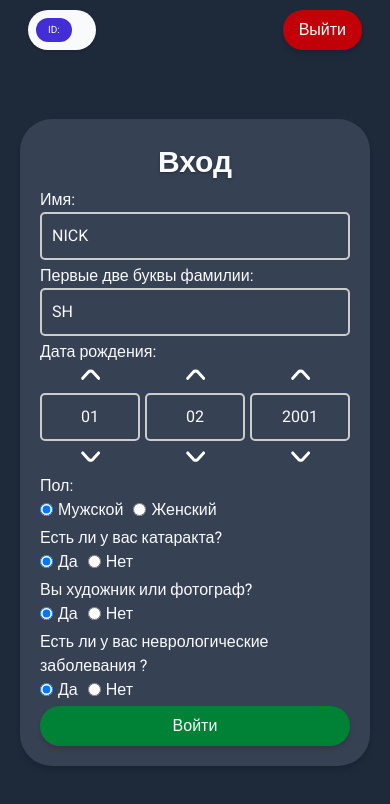
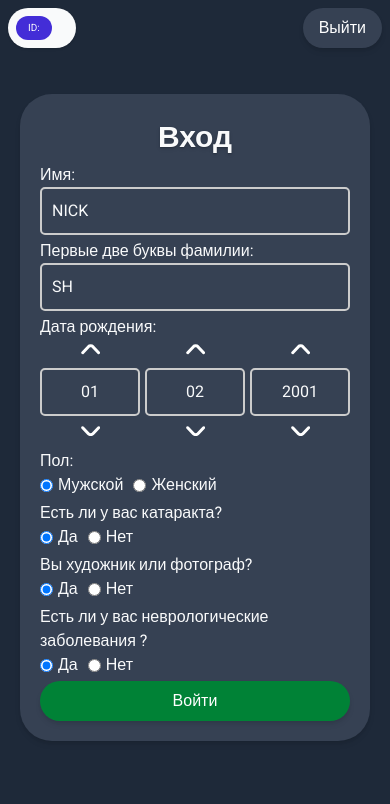
Before and after one commit to multifacs/cogni-test, a SvelteKit app: page / in a window 390 px wide. Shown: the top 804 px of the page. Built offline with nearby package versions, Linux system fonts and the light colour scheme; no server answers; a web font is replaced by a local one.

Commit message:
style: responsive layout

```diff
--- a/src/app.css
+++ b/src/app.css
@@ -19,6 +19,10 @@
 	--camp-green-light: #6ad3c2;
 	--camp-red-dark: #7b1f14;
 	--camp-red-light: #f09286;
+}
+
+* {
+	box-sizing: border-box;
 }
 
 html,
@@ -43,10 +47,6 @@ h1 {
 	text-align: center;
 }
 
-p {
-	text-align: justify;
-}
-
 html,
 body {
 	width: 100%;
@@ -65,7 +65,7 @@ body {
 	justify-content: center;
 	align-items: center;
 
-	margin-top: 20px;
+	margin-top: 0px;
 }
 
 /* Minimum height */
--- a/src/lib/components/ui/Button.svelte
+++ b/src/lib/components/ui/Button.svelte
@@ -3,7 +3,7 @@
 	import type { Snippet } from 'svelte';
 	import type { MouseEventHandler } from 'svelte/elements';
 
-	type ButtonColor = 'red' | 'blue' | 'green';
+	type ButtonColor = 'red' | 'blue' | 'green' | 'gray';
 	type OnclickType = MouseEventHandler<HTMLButtonElement> | null | undefined;
 	type TypeType = 'button' | 'submit' | 'reset' | null | undefined;
 	let {
@@ -57,6 +57,12 @@
 			hover: 'hover:bg-green-800',
 			ring: 'focus:ring-green-600',
 			offset: 'focus:ring-offset-green-300'
+		},
+		gray: {
+			bg: 'bg-gray-700',
+			hover: 'hover:bg-gray-800',
+			ring: 'focus:ring-gray-600',
+			offset: 'focus:ring-offset-gray-300'
 		}
 	};
 </script>
@@ -65,7 +71,8 @@
 	class={`
 	cursor-pointer
 	rounded-full
-	${colorClasses[color].bg}
+	${colorClasses[disabled ? 'gray' : color].bg}
+	touch-none
 	px-4
 	py-2
 	text-center
@@ -75,6 +82,7 @@
 	transition
 	duration-200
 	ease-in
+	select-none
 	${colorClasses[color].hover}
 	focus:ring-2
 	${colorClasses[color].ring}
@@ -89,11 +97,6 @@
 </button>
 
 <style>
-	/* .button {
-		touch-action: manipulation;
-		user-select: none;
-	} */
-
 	.normal {
 		font-size: 16px;
 		padding: 10px 20px;
--- a/src/lib/tests/campimetry/Playground.svelte
+++ b/src/lib/tests/campimetry/Playground.svelte
@@ -119,7 +119,7 @@
 </div>
 <Button color="blue" onclick={changeColor}>Изменить оттенок</Button>
 {#if currentStage == 1}
-	<div class="row">
+	<div class="row flex">
 		{#each silhouettes as s}
 			<button
 				aria-label={`${s} button`}
@@ -138,9 +138,9 @@
 			></button>
 		{/each}
 	</div>
-	<p>Изменяйте оттенок, пока силуэт не станет различимым.</p>
+	<p class="text-center">Изменяйте оттенок, пока силуэт не станет различимым.</p>
 {:else}
-	<p>Изменяйте оттенок, пока силуэт не перестанет быть виден.</p>
+	<p class="text-center">Изменяйте оттенок, пока силуэт не перестанет быть виден.</p>
 	<Button color="blue" onclick={handleAnswer}>Больше не видно</Button>
 {/if}
 
@@ -149,21 +149,18 @@
 		display: flex;
 		justify-content: center;
 		align-items: center;
-		width: 300px;
-		height: 300px;
+		width: 100%;
+		flex-grow: 1;
 		/* background-color: #553131; */
+		margin: 10px 0;
 	}
 
 	.silhouette {
 		width: 100px;
 		height: 100px;
+		scale: 0.8;
 		touch-action: manipulation;
 		user-select: none;
 		cursor: pointer;
 	}
-
-	.row {
-		display: flex;
-		gap: 20px;
-	}
 </style>
--- a/src/lib/tests/math/Playground.svelte
+++ b/src/lib/tests/math/Playground.svelte
@@ -38,7 +38,17 @@
 	{/if}
 </div>
 <div class="grid grid-cols-2 gap-2.5">
-	<Button kind="big" color="green" onclick={() => handleAnswer(true)}>ДА</Button>
-	<Button kind="big" color="red" onclick={() => handleAnswer(false)}>НЕТ</Button>
+	<Button
+		disabled={!gameState.getState().isGameRunning}
+		kind="big"
+		color="green"
+		onclick={() => handleAnswer(true)}>ДА</Button
+	>
+	<Button
+		disabled={!gameState.getState().isGameRunning}
+		kind="big"
+		color="red"
+		onclick={() => handleAnswer(false)}>НЕТ</Button
+	>
 </div>
 <div>Осталось времени: {gameState.getState().timeLeft} сек</div>
--- a/src/lib/tests/math/logic/controller.svelte.ts
+++ b/src/lib/tests/math/logic/controller.svelte.ts
@@ -26,6 +26,7 @@ export class GameState {
 
 	public getState() {
 		return {
+			isGameRunning: this.isGameRunning,
 			currentLeft: this.currentLeft,
 			currentSign: this.currentSign,
 			currentRight: this.currentRight,
--- a/src/lib/tests/swallow/Playground.svelte
+++ b/src/lib/tests/swallow/Playground.svelte
@@ -59,7 +59,7 @@
 	}
 </script>
 
-<div class="top-bar">
+<div class="top-bar flex justify-center items-center">
 	<div class="lives">
 		{#each Array(lives) as _, i}
 			<span class="heart">❤️</span>
@@ -74,50 +74,36 @@
 	<h2>Откуда летит ласточка?</h2>
 {/if}
 
-<div class="bird-wrapper" style="background-color: {currentTask.background};">
+<div
+	class="
+bird-wrapper
+flex
+h-30
+w-30
+items-center
+justify-center
+rounded-full
+"
+	style="background-color: {currentTask.background};"
+>
 	<img
 		src="/tests/swallow.svg"
 		alt="bird"
-		class="bird-img"
+		class="bird-img h-24 w-24 transform"
 		style="transform: {directionToRotation[currentTask.direction]};"
 	/>
 </div>
 
-<div class="controls grid w-48 grid-cols-3 grid-rows-3 gap-2">
+<div class="controls grid w-40 grid-cols-3 grid-rows-2 gap-2">
 	<div></div>
-	<Button color="blue" onclick={() => handleAnswer('up')}>⬆</Button>
+	<Button color="blue" onclick={() => handleAnswer('up')}><b>⬆</b></Button>
 	<div></div>
-	<Button color="blue" onclick={() => handleAnswer('left')}>⬅</Button>
-	<div></div>
-	<Button color="blue" onclick={() => handleAnswer('right')}>➡</Button>
-	<div></div>
-	<Button color="blue" onclick={() => handleAnswer('down')}>⬇</Button>
-	<div></div>
+	<Button color="blue" onclick={() => handleAnswer('left')}><b>⬅</b></Button>
+	<Button color="blue" onclick={() => handleAnswer('down')}><b>⬇</b></Button>
+	<Button color="blue" onclick={() => handleAnswer('right')}><b>➡</b></Button>
 </div>
 
 <style>
-	.bird-wrapper {
-		margin: 20px auto;
-		width: 200px;
-		height: 200px;
-		border-radius: 50%;
-		display: flex;
-		align-items: center;
-		justify-content: center;
-	}
-
-	.bird-img {
-		width: 100px;
-		height: 100px;
-		transition: transform 0.3s ease;
-	}
-
-	.top-bar {
-		display: flex;
-		justify-content: space-between;
-		padding: 10px 20px;
-	}
-
 	.lives .heart {
 		font-size: 1.5rem;
 		margin-right: 5px;
--- a/src/routes/+layout.server.ts
+++ b/src/routes/+layout.server.ts
@@ -1,14 +1,13 @@
-import { Users } from '$lib/server/db';
-import { MODE } from '$env/static/private';
+// import { MODE } from '$env/static/private';
 
 export function load({ cookies }) {
-    let user = cookies.get('user');
-    if (MODE == 'DEV') {
-        user = Users.getDevUser() as string;
-        console.log(user);
-        cookies.set('user', user, { path: '/' });
-    }
-    return {
-        user
-    };
+	const user = cookies.get('user');
+	// if (MODE == 'DEV') {
+	//     user = getDevUser() as string;
+	//     console.log(user);
+	//     cookies.set('user', user, { path: '/' });
+	// }
+	return {
+		user
+	};
 }
--- a/src/routes/+layout.svelte
+++ b/src/routes/+layout.svelte
@@ -13,14 +13,23 @@
 	});
 </script>
 
+<div
+	class="
+flex
+h-[100vh]
+w-full
+flex-col
+items-center
+justify-between
+"
+>
 	<form
-	class="absolute
-	top-[10px]
+		class="
+	mt-2
 	flex
 	w-full
-	max-w-[350px]
-	min-w-[300px]
-	shrink-1
+	max-w-[600px]
+	shrink
 	items-center
 	justify-between
 	px-2
@@ -35,21 +44,21 @@
 	</form>
 
 	<div
-	class="container flex max-w-2xl flex-col items-center justify-center gap-2.5 p-2.5
+		class="
+	container
+	flex
+	h-[90vh]
+	max-w-2xl
+	flex-col
+	items-center
+	justify-between
+  	gap-1
+	p-2.5
 "
 	>
 		{@render children()}
 	</div>
+</div>
 
 <style>
-	.container {
-		/* max-width: 600px; */
-		/* margin: 10vh auto; */
-		/* padding: 10px 10px; */
-		/* display: flex; */
-		/* flex-direction: column; */
-		/* justify-content: center; Центрирование по горизонтали */
-		/* align-items: center; Центрирование по вертикали */
-		/* gap: 10px; */
-	}
 </style>
--- a/src/routes/tests/+page.svelte
+++ b/src/routes/tests/+page.svelte
@@ -11,7 +11,7 @@
 </script>
 
 <div
-	class="test-container
+	class="
 	flex
 	max-h-[80vh]
 	max-w-[350px]
--- a/src/routes/tests/[slug]/about/+page.svelte
+++ b/src/routes/tests/[slug]/about/+page.svelte
@@ -15,11 +15,17 @@
 </script>
 
 {#if Component}
-	<div class="scroll-container group relative max-h-[60vh] overflow-y-auto px-2">
+	<div
+		class="	scroll-container
+  group relative max-h-[60vh] shrink overflow-y-auto px-2"
+	>
 		<Component></Component>
 		<div class="scroll-fade"></div>
 	</div>
-	<div class="controls flex items-center justify-center gap-2.5">
+	<div
+		class="	controls
+  flex items-center justify-center gap-2.5"
+	>
 		<Button color="green" goto={`/tests/${slug}/playground`}>К тесту</Button>
 		<Button color="red" goto="/">Назад</Button>
 		<Button color="blue" goto={`/tests/${slug}/results`}>История</Button>
@@ -42,6 +48,7 @@
 	.scroll-container {
 		overflow: auto; /* or hidden */
 		scrollbar-width: none;
+		text-align: justify;
 	}
 	.scroll-container .scroll-fade {
 		animation: scrolling forwards;
--- a/src/routes/tests/[slug]/playground/+page.svelte
+++ b/src/routes/tests/[slug]/playground/+page.svelte
@@ -4,7 +4,7 @@
 	import { onMount, type SvelteComponent } from 'svelte';
 
 	const { data } = $props();
-	console.log("playground data ", data)
+	console.log('playground data ', data);
 	const slug = data.slug;
 	let Component: typeof SvelteComponent | null = $state(null);
 
@@ -46,17 +46,15 @@
 </script>
 
 {#if Component}
-	<div class="playground flex flex-col items-center gap-5">
-		<Component bind:this={childComponent} gameEnd={onGameEnd} data={data}></Component>
-	</div>
+	<Component bind:this={childComponent} gameEnd={onGameEnd} {data}></Component>
 	<div class="controls flex items-center justify-center gap-2.5">
 		<Button color="green" onclick={handleStart}>{isGameRunning ? 'Перезапустить' : 'Начать'}</Button
 		>
 		<Button color="red" onclick={handleBackOrStop}>{isGameRunning ? 'Стоп' : 'Назад'}</Button>
-		{#if isGameEnd}
-			<Button color="blue" goto={`/tests/${slug}/results`}>Результаты</Button>
-		{/if}
 	</div>
+	{#if isGameEnd}
+		<Button color="blue" goto={`/tests/${slug}/results`}>Результаты</Button>
+	{/if}
 {:else}
 	<p>Загрузка логики теста...</p>
 {/if}
```
Also changed, not shown: src/routes/tests/[slug]/+layout.svelte (+3 -1 lines), static/tests/math.svg. Lines whose indentation alone changed are shown as unchanged.
